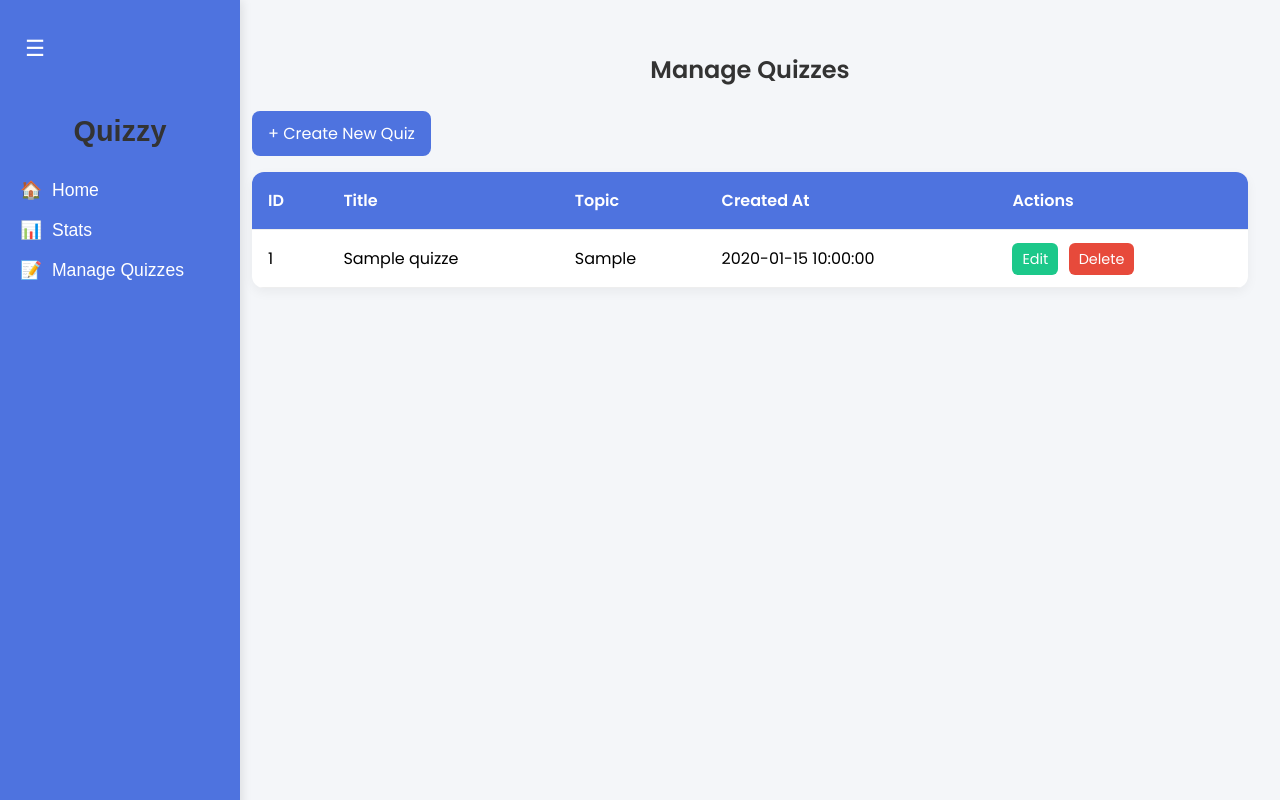
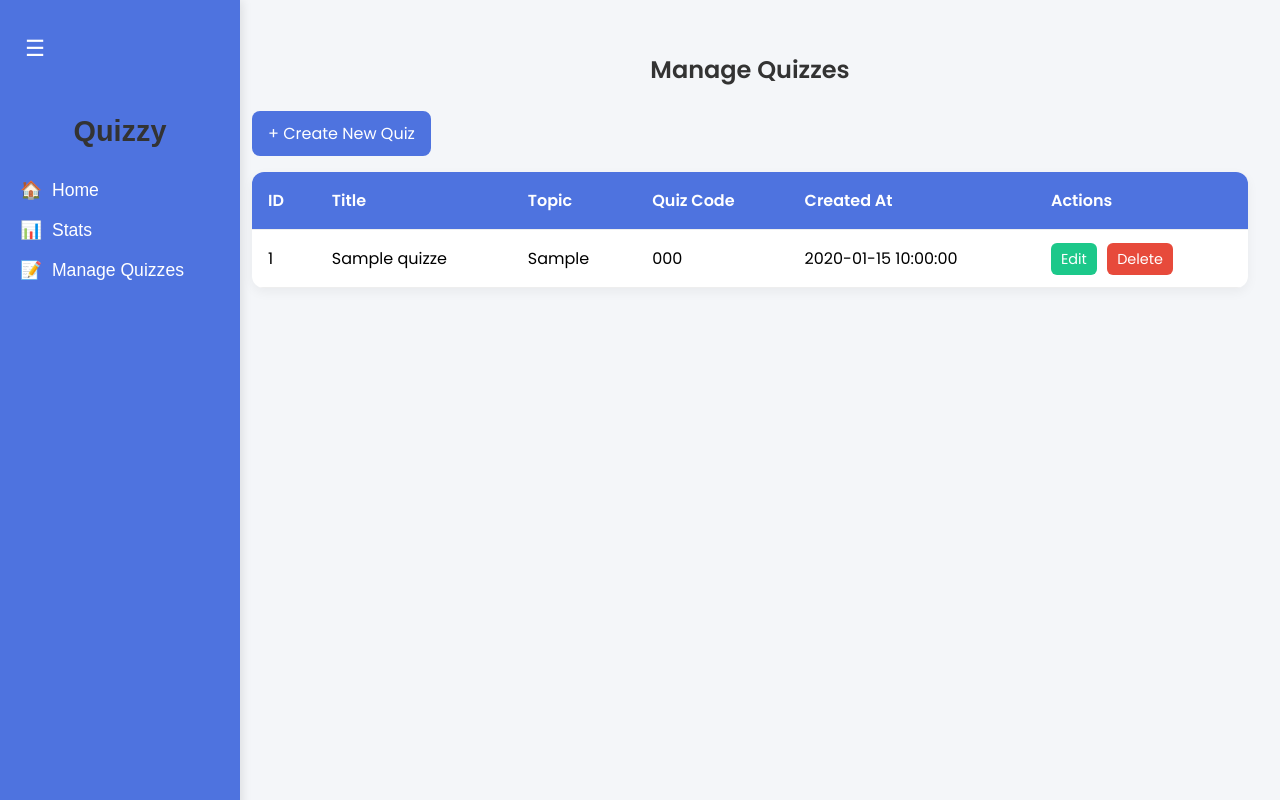
Before and after one commit to DEBAPALLAB/Eureka, a PHP site: page /quizzes/manage.php in a window 1280 px wide. Run offline with PHP 8.4, Linux system fonts and the light colour scheme; the visitor is signed in with stand-in values (Sample User, id 1); tables that the repository leaves empty or names only in its code hold one stand-in row (values such as "Sample post").

Commit message:
add question and manage sudhara

```diff
--- a/quiz-system/dashboard/quizzes/add-question.php
+++ b/quiz-system/dashboard/quizzes/add-question.php
@@ -102,7 +102,7 @@ if ($_SERVER['REQUEST_METHOD'] === 'POST') {
     $d = $_POST['option_d'];
     $correct = $_POST['correct_option'];
 
-    $stmt = $conn->prepare("INSERT INTO questions (quiz_id, question, option_a, option_b, option_c, option_d, correct_option) VALUES (?, ?, ?, ?, ?, ?, ?)");
+    $stmt = $conn->prepare("INSERT INTO questions (quiz_id, question, option_a, option_b, option_c, option_d, correct_ans) VALUES (?, ?, ?, ?, ?, ?, ?)");
     $stmt->bind_param("issssss", $quiz_id, $question, $a, $b, $c, $d, $correct);
     $stmt->execute();
     header("Location: add-question.php?quiz_id=" . $quiz_id); // Stay on same quiz
--- a/quiz-system/dashboard/quizzes/manage.php
+++ b/quiz-system/dashboard/quizzes/manage.php
@@ -114,6 +114,7 @@ $result = $conn->query($query);
           <th>ID</th>
           <th>Title</th>
           <th>Topic</th>
+          <th>Quiz Code</th>
           <th>Created At</th>
           <th>Actions</th>
         </tr>
@@ -124,6 +125,7 @@ $result = $conn->query($query);
             <td><?= $quiz['id'] ?></td>
             <td><?= htmlspecialchars($quiz['title']) ?></td>
             <td><?= htmlspecialchars($quiz['topic']) ?></td>
+            <td><?= htmlspecialchars($quiz['quiz_code']) ?></td>
             <td><?= $quiz['created_at'] ?></td>
             <td class="actions">
               <a href="edit.php?id=<?= $quiz['id'] ?>" class="edit">Edit</a>
```
